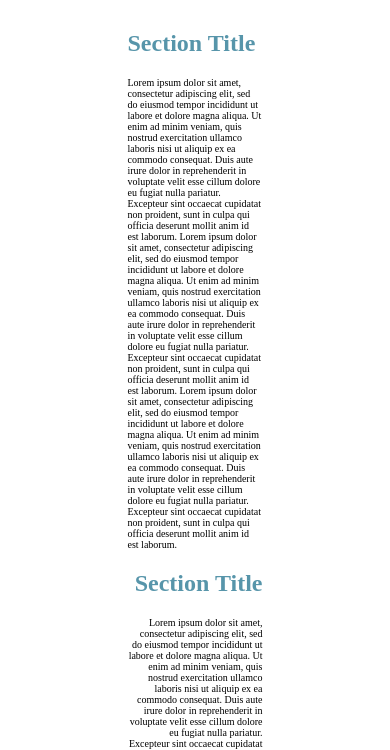
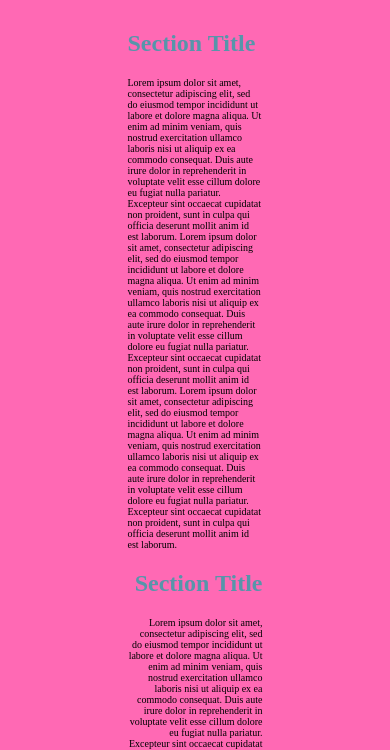
Before and after one commit to zammcne/mobile-friendly-practice, a plain HTML site: page index.html in a window 390 px wide. Shown: the part 250-1000 px from the top of the page. Drawn offline with Linux system fonts and the light colour scheme.

Commit message:
Update style.css

```diff
--- a/css/style.css
+++ b/css/style.css
@@ -62,3 +62,30 @@ h3   {
     text-align: center;
     padding-top: 50px;
 }
+
+/*  Using your repository from Day 1:
+Create a new branch called daily-challenge
+Create media queries for the following breakpoints:
+480px
+768px
+1024px
+Change the background color of the header at each breakpoint
+Push your changes to your daily-challenge branch  */
+
+@media only screen and (max-width: 1024px) {
+    body {
+      background-color: lightblue;
+    }
+  }
+
+@media only screen and (max-width: 768px) {
+    body {
+      background-color: yellow;
+    }
+  }
+
+ @media only screen and (max-width: 600px) {
+    body {
+      background-color: hotpink;
+    }
+  }
```
